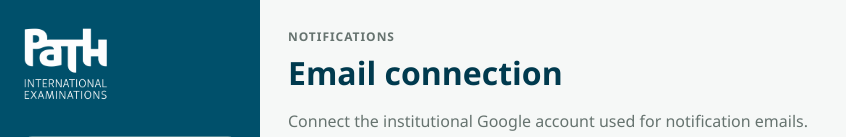
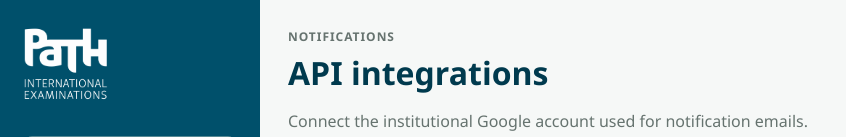
Before and after one commit to pablodemarchi-star/pathportal, a Flask app: template app/templates/integrations/google.html in a window 1280 px wide. Shown: the top 137 px of the page, without its empty margins (0-846 px from the left). Run offline with Flask 3, Linux system fonts and the light colour scheme; the template is opened without the code that fills it, so the values that code supplies are empty; the visitor is signed in with stand-in values (Sample User, id 1).

Commit message:
Rename email connection menu to API integrations

```diff
--- a/app/templates/base.html
+++ b/app/templates/base.html
@@ -186,8 +186,8 @@
           {% endif %}
           {% if (g.current_user and g.current_user.is_superadmin) or (not g.user_id and g.user_department == 'Admin') %}
           <a class="nav-link standalone-nav-link {% if request.blueprint == 'google_mail' %}active{% endif %}" href="{{ url_for('google_mail.settings') }}">
-            <svg class="nav-icon" viewBox="0 0 24 24" aria-hidden="true"><rect x="3" y="5" width="18" height="14" rx="2"/><path d="m3 6 9 7 9-7"/></svg>
-            <span>Email connection</span>
+            <svg class="nav-icon" viewBox="0 0 24 24" aria-hidden="true"><rect x="3" y="9" width="6" height="6" rx="1.5"/><rect x="15" y="3" width="6" height="6" rx="1.5"/><rect x="15" y="15" width="6" height="6" rx="1.5"/><path d="M9 12h3V6h3m-3 6v6h3"/></svg>
+            <span>API integrations</span>
           </a>
           {% endif %}
         </nav>
--- a/app/templates/integrations/google.html
+++ b/app/templates/integrations/google.html
@@ -1,7 +1,7 @@
 {% extends "base.html" %}
-{% block title %}Email connection | Path Examinations{% endblock %}
+{% block title %}API integrations | Path Examinations{% endblock %}
 {% block content %}
-<header class="page-header"><div><p class="eyebrow">Notifications</p><h1>Email connection</h1><p>Connect the institutional Google account used for notification emails.</p></div></header>
+<header class="page-header"><div><p class="eyebrow">Notifications</p><h1>API integrations</h1><p>Connect the institutional Google account used for notification emails.</p></div></header>
 <section class="staff-detail-section">
   <h2>{{ 'Google account connected' if connected else 'Connect Google account' }}</h2>
   <p><strong>Account:</strong> {{ account }}</p>
```
